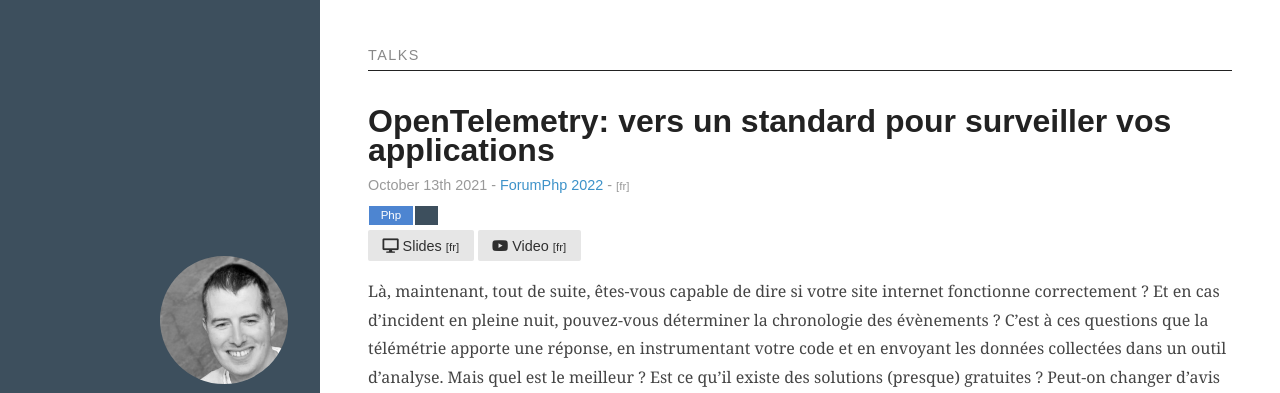
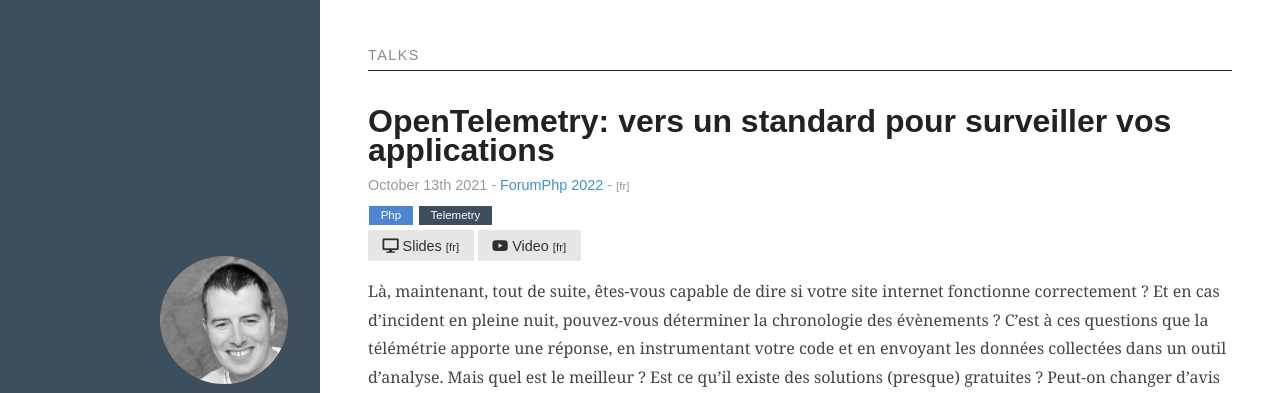
Before and after one commit to b-viguier/b-viguier.github.io, a Jekyll site: the page built from index.html, in a window 1280 px wide and 900 px high. Shown: the top 393 px of the window. Built offline with Jekyll 4.4.1, drawn with Linux system fonts in a browser that asks for light colours; nearby versions of some CDN libraries.

Commit message:
missing category

```diff
--- a/_data/categories.yml
+++ b/_data/categories.yml
@@ -25,4 +25,8 @@
 -
     id: SDL
     title: SDL
-    color: "#6E7889"
+    color: "#333333"
+-
+    id: telemetry
+    title: Telemetry
+    color:
```
